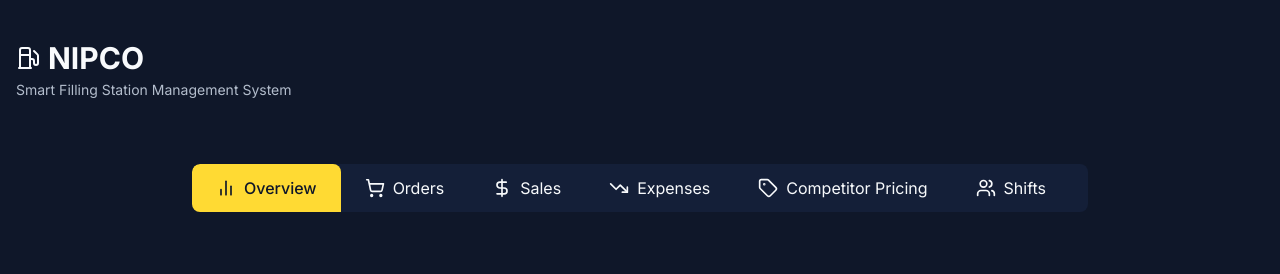
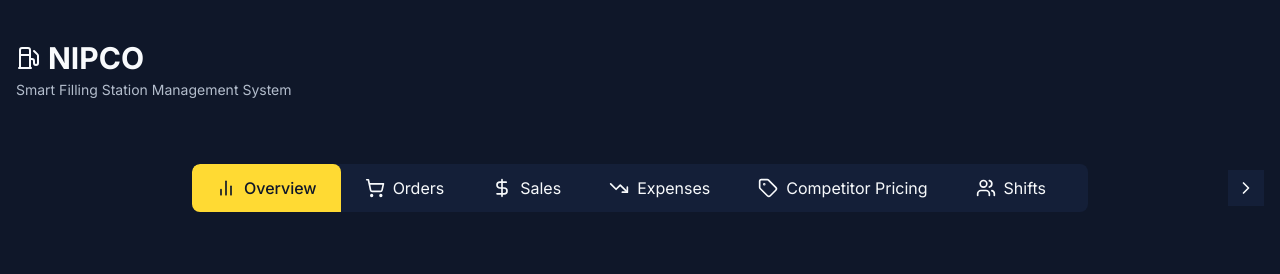
Before and after one commit to Kingsisaac2022/order-station-view, a React (Vite) app: page / in a window 1280 px wide. Shown: the top 274 px of the page. Built offline with nearby package versions, Linux system fonts and the light colour scheme; no server answers; the database is empty.

Commit message:
Add navigation buttons to menu
Add back and forth buttons to the menu for navigation.

```diff
--- a/src/components/Navigation.tsx
+++ b/src/components/Navigation.tsx
@@ -1,8 +1,9 @@
 
-import React from 'react';
+import React, { useState } from 'react';
 import {
   BarChart2, ShoppingCart, DollarSign, TrendingDown, Tag,
-  Users, Truck, MapPin, Database, Fuel, AlertCircle, Lightbulb, UsersRound
+  Users, Truck, MapPin, Database, Fuel, AlertCircle, Lightbulb, UsersRound,
+  ChevronLeft, ChevronRight
 } from 'lucide-react';
 import { cn } from '@/lib/utils';
 
@@ -34,11 +35,34 @@ interface NavigationProps {
 }
 
 const Navigation: React.FC<NavigationProps> = ({ activeSection, setActiveSection }) => {
+  const [scrollPosition, setScrollPosition] = useState(0);
+  const MAX_SCROLL = navItems.length - 5; // Assuming we want to show 5 items at a time
+
+  const handleNext = () => {
+    setScrollPosition(Math.min(scrollPosition + 1, MAX_SCROLL));
+  };
+
+  const handlePrevious = () => {
+    setScrollPosition(Math.max(scrollPosition - 1, 0));
+  };
+
   return (
-    <div className="px-4 py-6">
+    <div className="px-4 py-6 relative">
       <div className="max-w-4xl mx-auto bg-dark-lighter rounded-lg overflow-hidden">
-        <div className="overflow-x-auto scrollbar-none">
-          <nav className="flex">
+        <div className="overflow-x-auto scrollbar-none flex items-center">
+          {scrollPosition > 0 && (
+            <button
+              onClick={handlePrevious}
+              className="absolute left-0 z-10 bg-dark-lighter p-2 hover:bg-dark-card transition-colors"
+            >
+              <ChevronLeft className="h-5 w-5" />
+            </button>
+          )}
+
+          <nav
+            className="flex transition-transform duration-300"
+            style={{ transform: `translateX(-${scrollPosition * 100}px)` }}
+          >
             {navItems.map((item) => {
               const Icon = item.icon;
               const isActive = activeSection === item.id;
@@ -48,7 +72,7 @@ const Navigation: React.FC<NavigationProps> = ({ activeSection, setActiveSection
                   key={item.id}
                   onClick={() => setActiveSection(item.id)}
                   className={cn(
-                    "whitespace-nowrap flex items-center px-6 py-3 transition-colors",
+                    "whitespace-nowrap flex items-center px-6 py-3 transition-colors shrink-0",
                     isActive
                       ? "bg-primary text-primary-foreground font-medium"
                       : "text-foreground hover:bg-dark-card"
@@ -64,6 +88,15 @@ const Navigation: React.FC<NavigationProps> = ({ activeSection, setActiveSection
               );
             })}
           </nav>
+
+          {scrollPosition < MAX_SCROLL && (
+            <button
+              onClick={handleNext}
+              className="absolute right-0 z-10 bg-dark-lighter p-2 hover:bg-dark-card transition-colors"
+            >
+              <ChevronRight className="h-5 w-5" />
+            </button>
+          )}
         </div>
       </div>
     </div>
```
